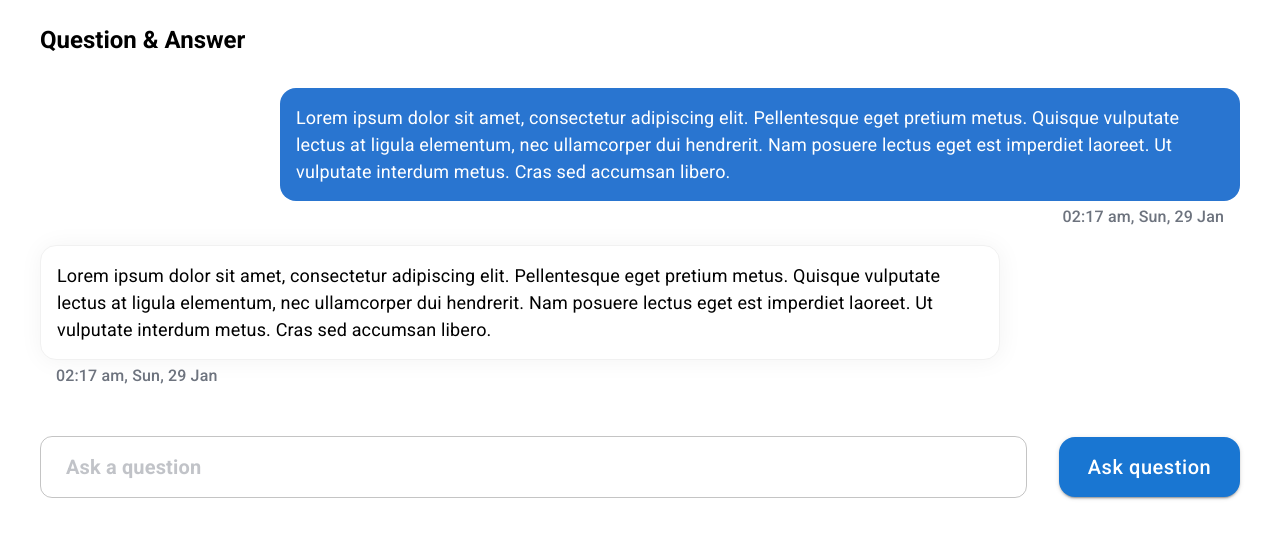
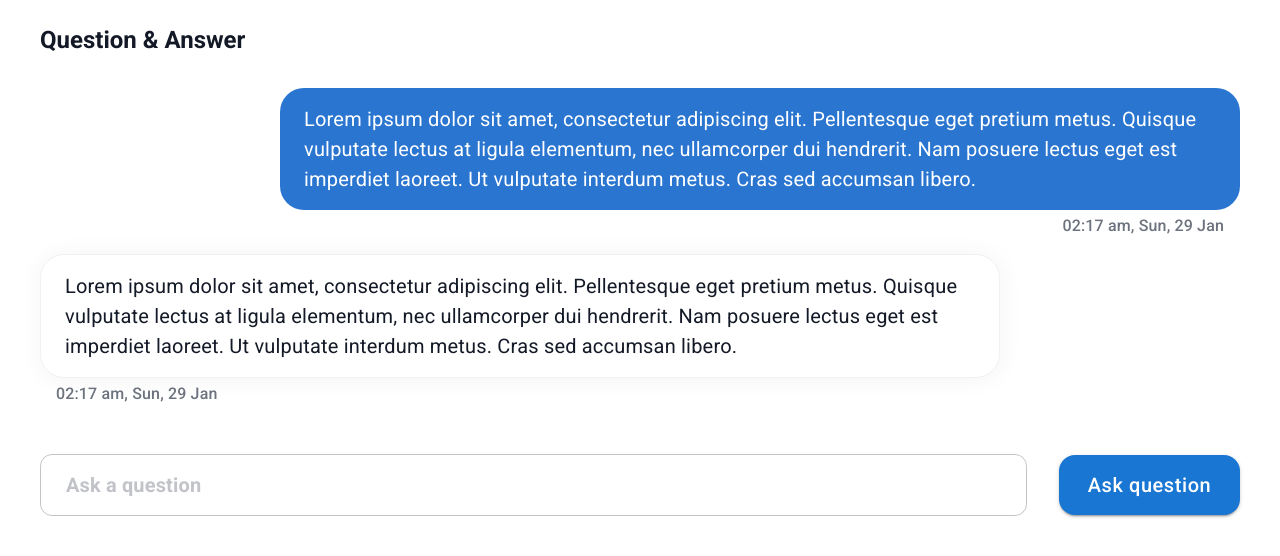
Before and after one commit to Cyproximity/chatbubbles, a Next.js app: page / in a window 1280 px wide. Shown: the top 556 px of the page. Built offline with nearby package versions, Linux system fonts and the light colour scheme.

Commit message:
chatbubble styles

```diff
--- a/components/Bubbles.tsx
+++ b/components/Bubbles.tsx
@@ -13,15 +13,19 @@ const BubbleItem = (props: Bubble) => {
         elevation={0}
         sx={{
           backgroundColor: props.isRight ? "#2975d0" : "#fff",
-          padding: "1em",
-          borderRadius: 4,
+          padding: "1em 1.5em",
+          borderRadius: "24px",
           border: props.isRight ? "" : "1px solid #F1F1F1",
           boxShadow: props.isRight ? "" : "1px 1px 24px #F3F3F3",
         }}
       >
         <Box>
           <Typography
-            sx={{ color: props.isRight ? "#fff" : "#000", fontSize: "18px" }}
+            sx={{
+              color: props.isRight ? "#fff" : "#131926",
+              fontSize: "20px",
+              fontWeight: 400,
+            }}
           >
             {props.message}
           </Typography>
--- a/components/Header.tsx
+++ b/components/Header.tsx
@@ -3,7 +3,7 @@ import { Box, Typography } from "@mui/material";
 export default function Header() {
   return (
     <Box sx={{ marginBottom: "2em" }}>
-      <Typography variant="h5" fontWeight={"800"}>
+      <Typography variant="h5" sx={{ fontWeight: 800, color: "#131926" }}>
         Question & Answer
       </Typography>
     </Box>
```
